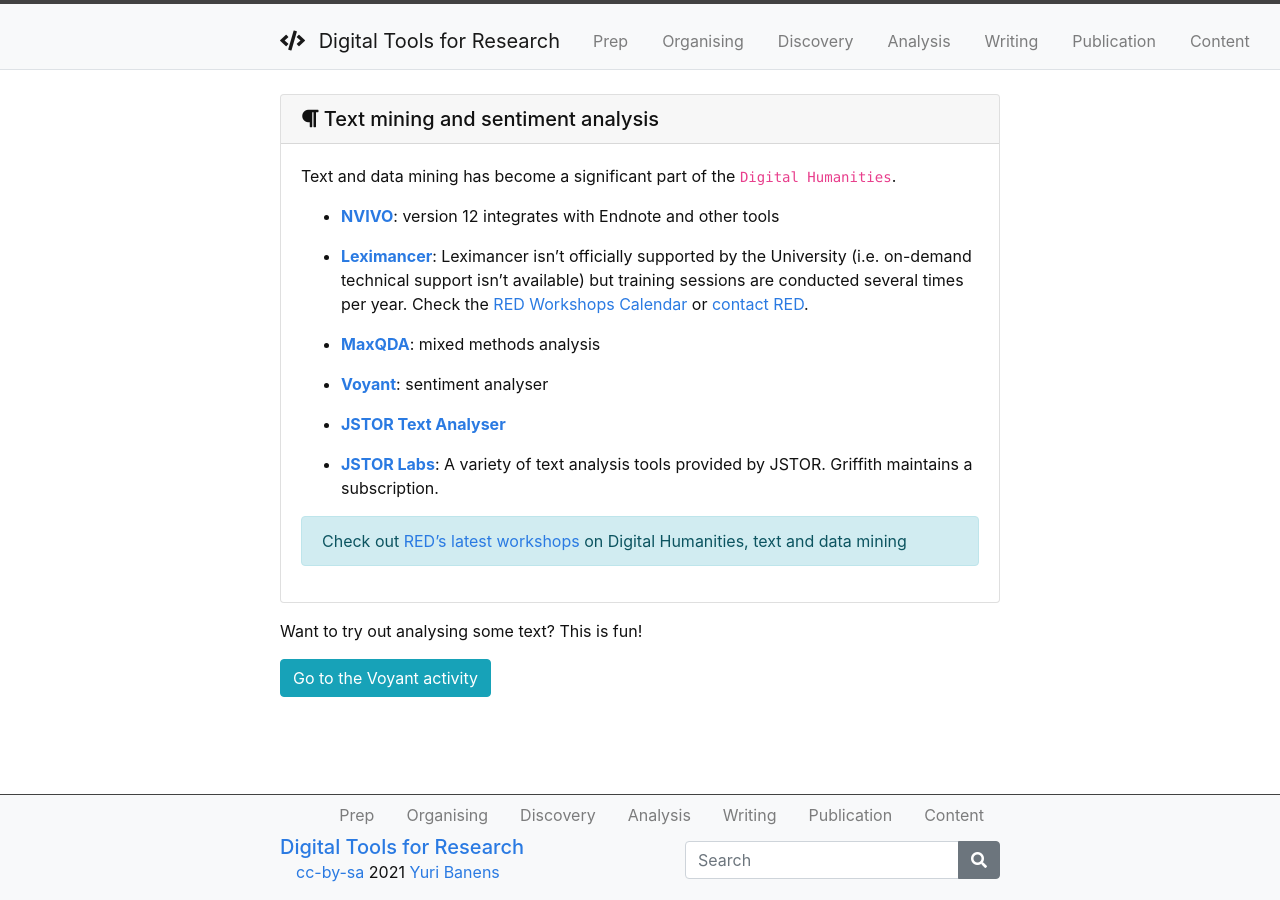
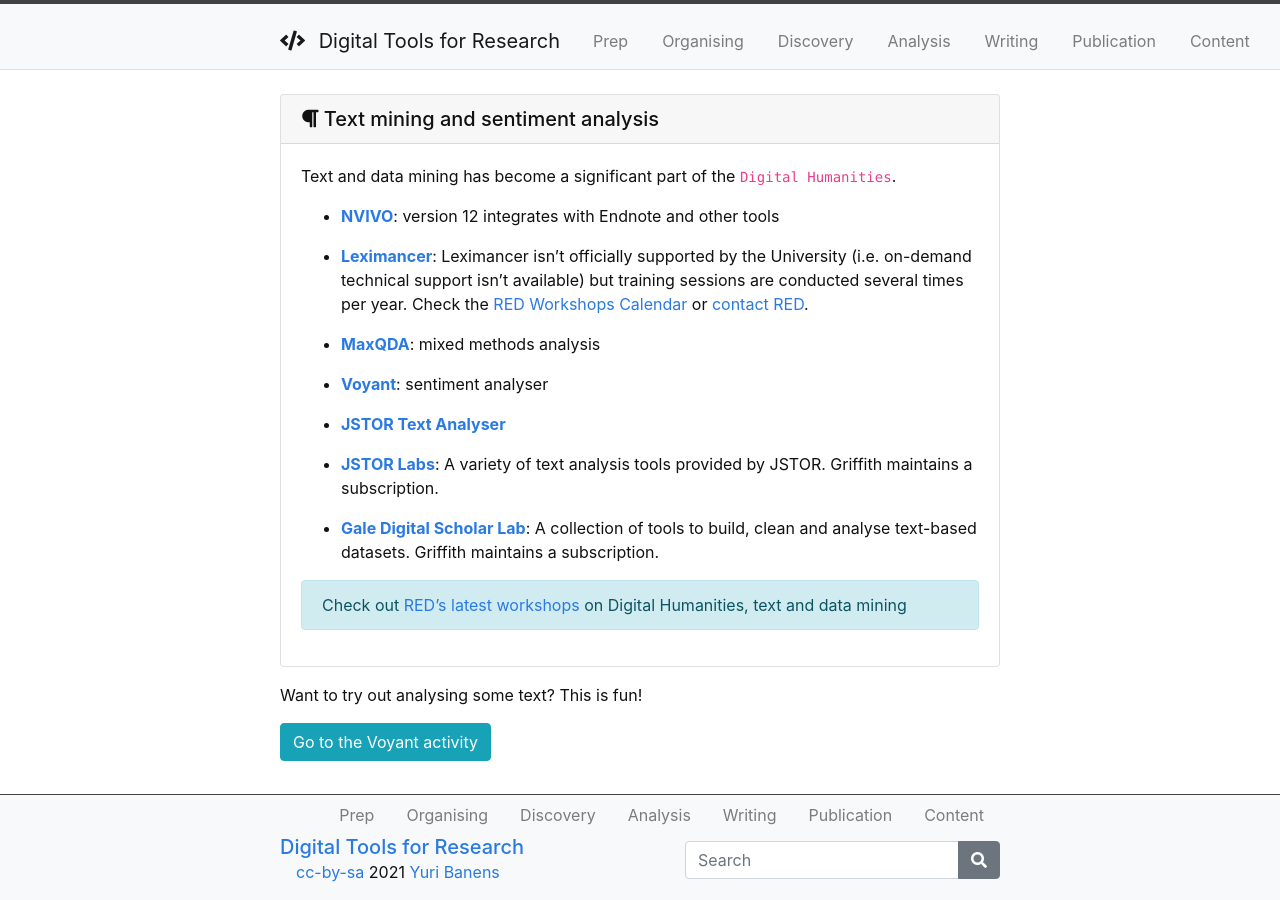
Before and after one commit to GriffithUniLibrary/digital-tools-modular, a Jekyll site: the page built from content/3-analysis-text.md, in a window 1280 px wide. Built offline with Jekyll 4.4.1, drawn with Linux system fonts in a browser that asks for light colours; our own code applies the rules of GitHub Pages for plain Markdown files.

Commit message:
Added Gale

```diff
--- a/content/3-analysis-text.md
+++ b/content/3-analysis-text.md
@@ -14,6 +14,8 @@ Text and data mining has become a significant part of the `Digital Humanities`.
 
 - **[JSTOR Labs](http://labs.jstor.org.libraryproxy.griffith.edu.au/)**: A variety of text analysis tools provided by JSTOR. Griffith maintains a subscription.
 
+- **[Gale Digital Scholar Lab](http://libraryproxy.griffith.edu.au/login?url=https://infotrac.gale.com/itweb/griffith?db=DSLAB)**: A collection of tools to build, clean and analyse text-based datasets. Griffith maintains a subscription.
+
 {% include alert.html color="info" text="Check out [RED's latest workshops](https://www.griffith.edu.au/research/research-services/researcher-education-development/workshop-calendar) on Digital Humanities, text and data mining" %}
 
 {% endcapture %}
```
